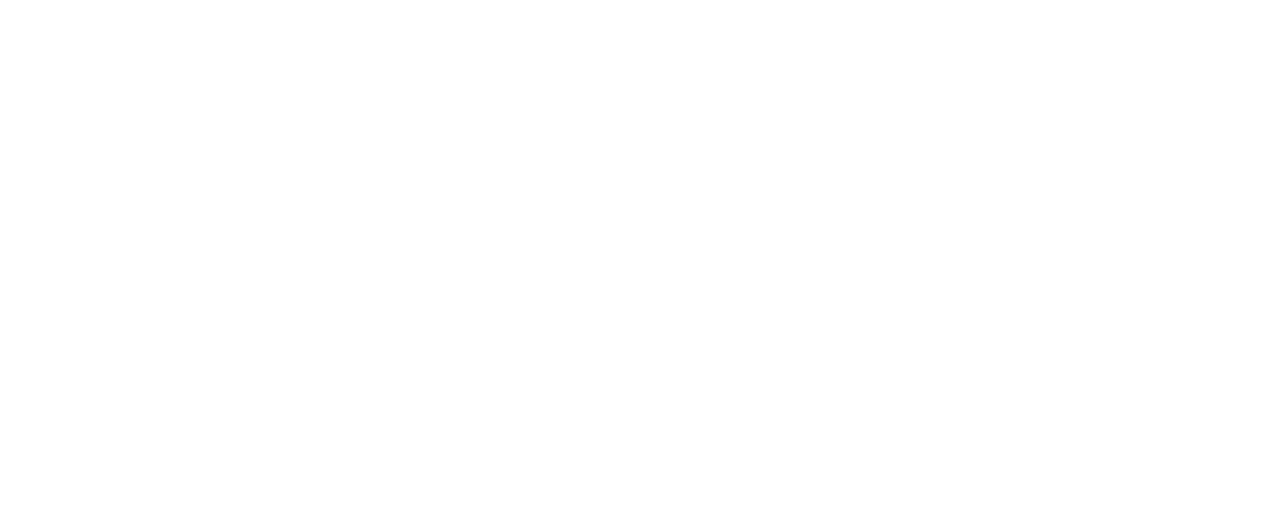
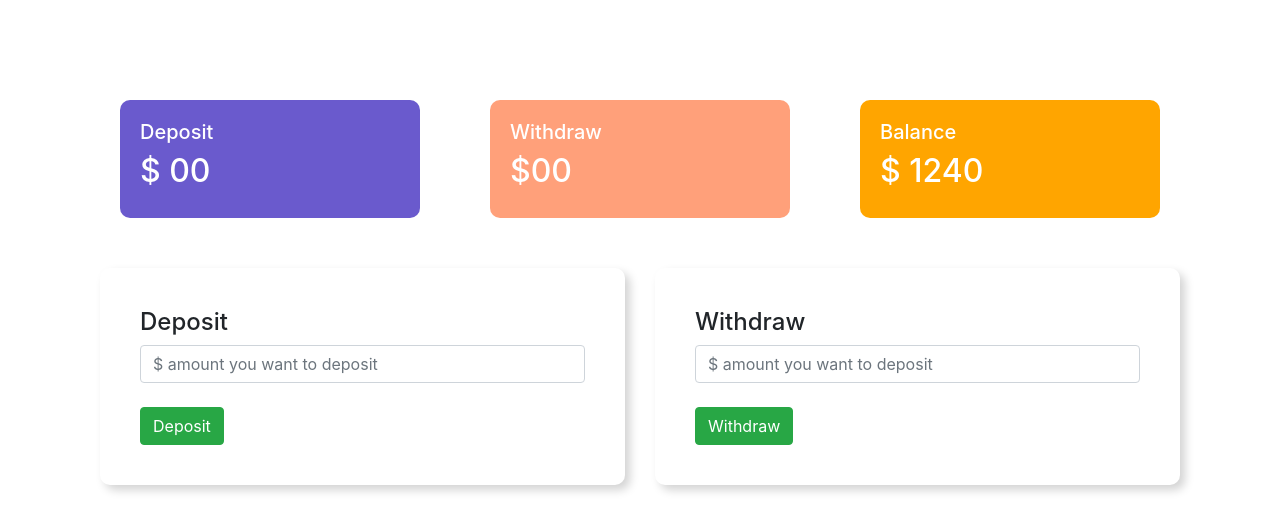
Before and after one commit to Nahid-Eraz/riverr-bank, a plain HTML site: page index.html in a window 1280 px wide. Both pictures are taken after a click on the button "Enter". Drawn offline with nearby package versions, Linux system fonts and the light colour scheme.

Commit message:
added bank deposit and balance

```diff
--- a/index.html
+++ b/index.html
@@ -1,12 +1,15 @@
 <!DOCTYPE html>
 <html lang="en">
+
 <head>
     <meta charset="UTF-8">
     <meta name="viewport" content="width=device-width, initial-scale=1.0">
     <title>riverr Bank</title>
-    <link rel="stylesheet" href="https://stackpath.bootstrapcdn.com/bootstrap/4.4.1/css/bootstrap.min.css" integrity="sha384-Vkoo8x4CGsO3+Hhxv8T/Q5PaXtkKtu6ug5TOeNV6gBiFeWPGFN9MuhOf23Q9Ifjh" crossorigin="anonymous">
+    <link rel="stylesheet" href="https://stackpath.bootstrapcdn.com/bootstrap/4.4.1/css/bootstrap.min.css"
+        integrity="sha384-Vkoo8x4CGsO3+Hhxv8T/Q5PaXtkKtu6ug5TOeNV6gBiFeWPGFN9MuhOf23Q9Ifjh" crossorigin="anonymous">
     <link rel="stylesheet" href="style.css">
 </head>
+
 <body>
     <div id="login-area">
         <h1 class="text-center">Welcome to Riverr Bank</h1>
@@ -19,12 +22,89 @@
             <button id="login" class="btn btn-success">Enter</button>
         </div>
     </div>
+
+    <div id="transaction-area">
+        <div class="row">
+            <div class="col-md-4">
+                <div class="deposit status">
+                    <h5>Deposit</h5>
+                    <h2>$ <span id="currentDeposit">00</span></h2>
+                </div>
+            </div>
+            <div class="col-md-4">
+                <div class="withdraw status">
+                    <h5>Withdraw</h5>
+                    <h2>$00</h2>
+                </div>
+            </div>
+            <div class="col-md-4">
+                <div class="balance status">
+                    <h5>Balance</h5>
+                    <h2>$ <span id="currentBalance">1240</span></h2>
+                </div>
+            </div>
+        </div>
+        <div class="row">
+            <div class="col-md-6">
+                <div class="submit-area">
+                    <h4>Deposit</h4>
+                    <input id="depositAmount" type="text" class="form-control" placeholder="$ amount you want to deposit">
+                    <br>
+                    <button id="addDeposit" class="btn btn-success">Deposit</button>
+                </div>
+            </div>
+            <div class="col-md-6">
+                <div class="submit-area">
+                    <h4>Withdraw</h4>
+                    <input id="withdrawAmount" type="text" class="form-control" placeholder="$ amount you want to deposit">
+                    <br>
+                    <button id="addWithdraw" class="btn btn-success">Withdraw</button>
+                </div>
+            </div>
+        </div>
+    </div>
     <script>
+        //login button event handler
         const loginBtn = document.getElementById("login");
-        loginBtn.addEventListener("click", function(){
+        loginBtn.addEventListener("click", function () {
             const loginArea = document.getElementById("login-area");
             loginArea.style.display = "none";
+            const transactionArea = document.getElementById("transaction-area");
+            transactionArea.style.display = "block";
         })
+
+        //deposit button event handler
+        const depositBtn = document.getElementById("addDeposit");
+        depositBtn.addEventListener("click", function(){
+            const depositNumber = getInputNumber("depositAmount");
+
+            updateSpanText("currentDeposit", depositNumber);
+            updateSpanText("currentBalance", depositNumber);
+
+            document.getElementById("depositAmount").value = "";
+        })
+
+        //withdraw button event handler
+        const withdrawBtn = document.getElementById("addWithdraw");
+        withdrawBtn.addEventListener("click", function(){
+            const withdrawNumber = getInputNumber("withdrawAmount");
+            console.log(withdrawNumber);
+        })
+
+        function getInputNumber(id){
+            const amount = document.getElementById(id).value;
+            const amountNumber = parseFloat(amount);
+            return amountNumber;
+        }
+
+
+        function updateSpanText(id, depositNumber){
+            const current = document.getElementById(id).innerText;
+            const currentNumber = parseFloat(current);
+            const totalAmount = depositNumber + currentNumber;
+            document.getElementById(id).innerText = totalAmount;
+        }
     </script>
 </body>
+
 </html>
--- a/style.css
+++ b/style.css
@@ -8,3 +8,22 @@ body{
     padding: 40px;
     box-shadow: 5px 5px 10px lightgray;
 }
+
+#transaction-area{
+    display: none;
+}
+.deposit{
+    background-color: slateblue;
+}
+.withdraw{
+    background-color: lightsalmon;
+}
+.balance{
+    background-color: orange;
+}
+.status{
+    margin: 0 20px;
+    color: white;
+    padding: 20px;
+    border-radius: 10px;
+}
```
